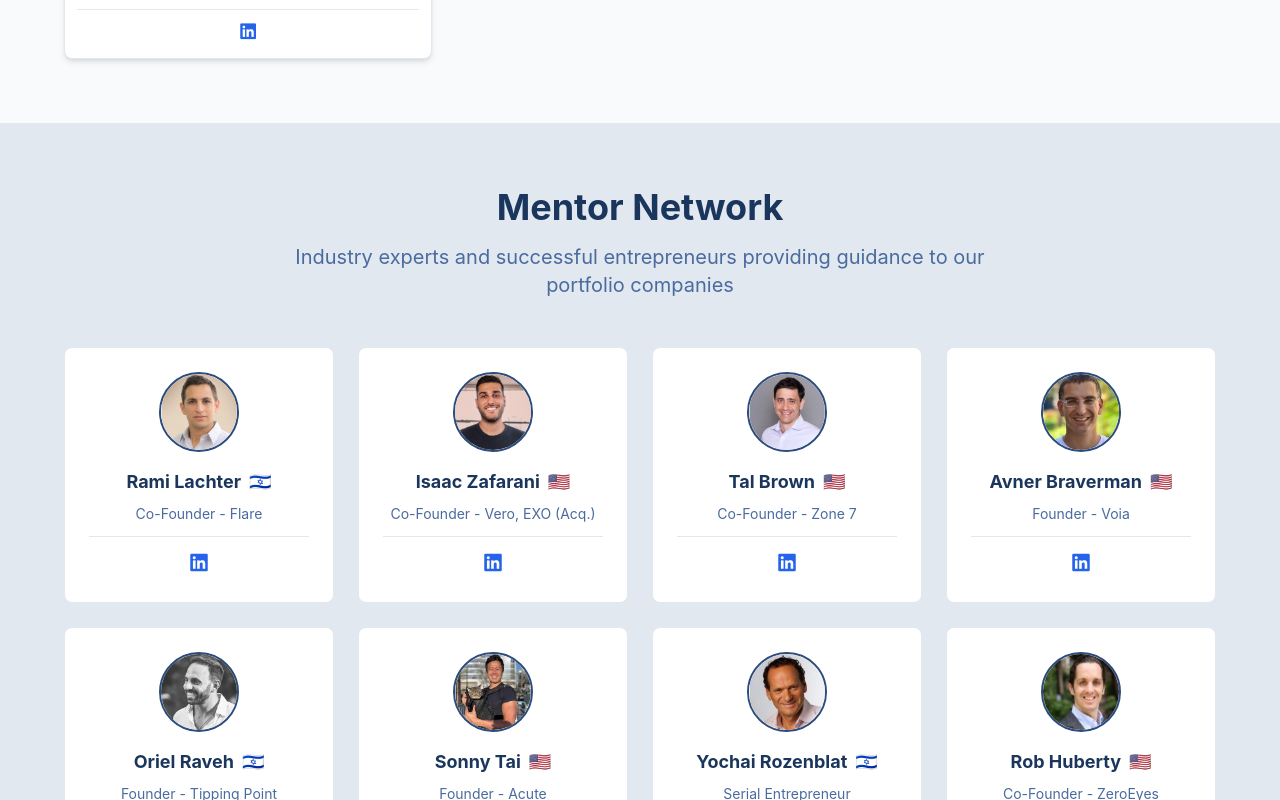
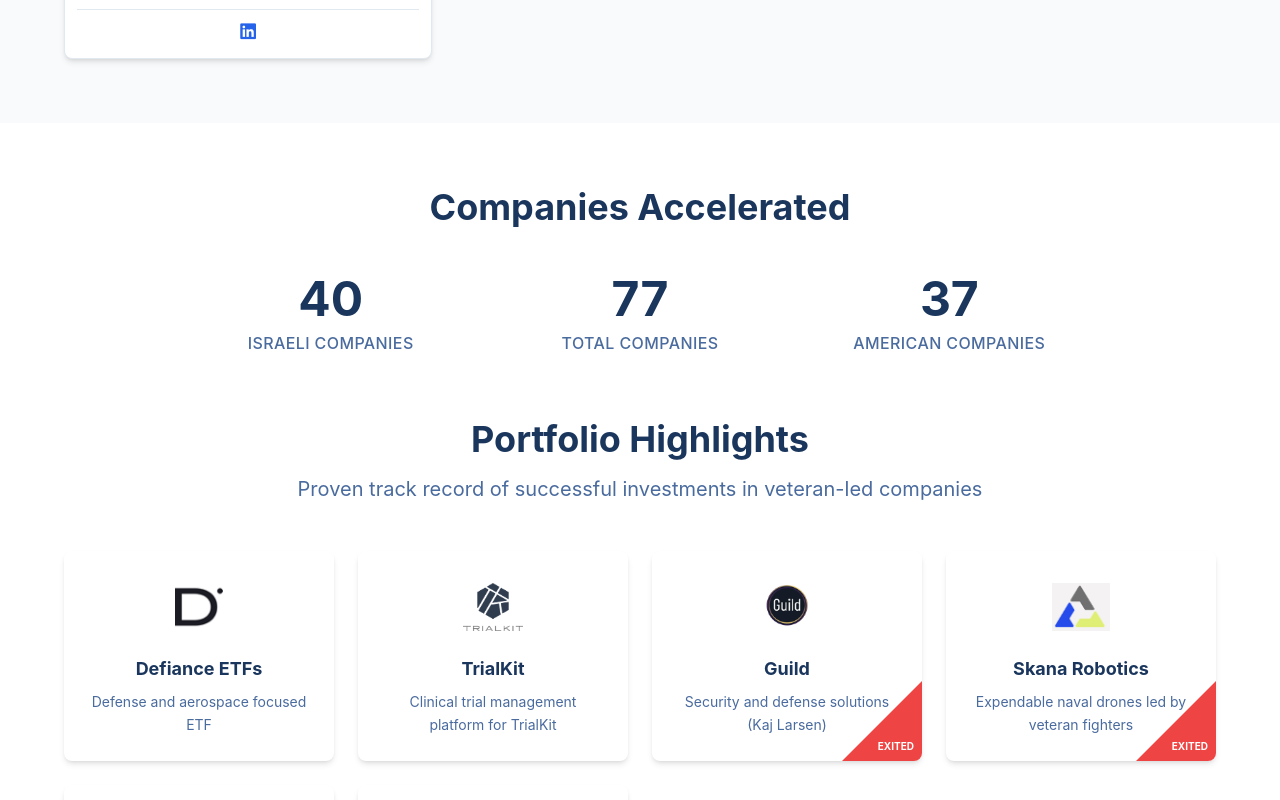
Before and after one commit to tamirSida/vb, a Next.js app: page /accelerator in a window 1280 px wide. Shown: the part 3140-3940 px from the top of the page. Built offline with nearby package versions, Linux system fonts and the light colour scheme; no server answers; the database is empty.

Commit message:
animation to portfolio

```diff
--- a/components/Portfolio.tsx
+++ b/components/Portfolio.tsx
@@ -1,25 +1,80 @@
-import React, { useState, useEffect } from 'react';
+import React, { useState, useEffect, useRef } from 'react';
 import Image from 'next/image';
 import { siteData, PortfolioCompany } from '../data/content';
 import EditableSection from './admin/EditableSection';
 import EditModal from './admin/EditModal';
 import { useSimpleFirestore } from '../hooks/useSimpleFirestore';
 
+// Counting animation component
+const CountingNumber: React.FC<{ end: number; duration: number; label: string; isVisible: boolean }> = ({ end, duration, label, isVisible }) => {
+  const [count, setCount] = useState(0);
+
+  useEffect(() => {
+    if (isVisible) {
+      setCount(0); // Reset count when becoming visible
+      let startTime: number;
+      let animationFrame: number;
+
+      const animate = (timestamp: number) => {
+        if (!startTime) startTime = timestamp;
+        const progress = Math.min((timestamp - startTime) / duration, 1);
+
+        // Easing function for smooth animation
+        const easeOutQuart = 1 - Math.pow(1 - progress, 4);
+        setCount(Math.floor(easeOutQuart * end));
+
+        if (progress < 1) {
+          animationFrame = requestAnimationFrame(animate);
+        }
+      };
+
+      animationFrame = requestAnimationFrame(animate);
+      return () => cancelAnimationFrame(animationFrame);
+    } else {
+      setCount(0); // Reset to 0 when not visible
+    }
+  }, [isVisible, end, duration]);
+
+  return (
+    <div className="text-center">
+      <div className="text-4xl md:text-5xl font-bold text-vb-navy mb-2">
+        {count}
+      </div>
+      <div className="text-sm md:text-base text-vb-medium font-medium uppercase tracking-wide">
+        {label}
+      </div>
+    </div>
+  );
+};
+
 const Portfolio: React.FC = () => {
   const [isEditModalOpen, setIsEditModalOpen] = useState(false);
   const [isCompanyModalOpen, setIsCompanyModalOpen] = useState(false);
   const [editingCompany, setEditingCompany] = useState<any>(null);
   const [selectedCompany, setSelectedCompany] = useState<any>(null);
-  const [editingType, setEditingType] = useState<'header' | 'company' | 'add'>('header');
+  const [editingType, setEditingType] = useState<'header' | 'company' | 'add' | 'stats'>('header');
   const [portfolioData, setPortfolioData] = useState({
     title: 'Portfolio Highlights',
     description: 'Proven track record of successful investments in veteran-led companies',
-    companies: siteData.portfolio
+    companies: siteData.portfolio,
+    stats: {
+      title: 'Companies Accelerated',
+      israeliCompanies: 40,
+      totalCompanies: 77,
+      americanCompanies: 37
+    }
   });
+  const [isStatsVisible, setIsStatsVisible] = useState(false);
+  const statsRef = useRef<HTMLDivElement>(null);
   const { updateDocument, getDocument } = useSimpleFirestore('siteContent');
 
   const handleEditHeader = () => {
     setEditingType('header');
+    setIsEditModalOpen(true);
+  };
+
+  const handleEditStats = () => {
+    setEditingType('stats');
     setIsEditModalOpen(true);
   };
 
@@ -61,12 +116,26 @@
 
   const handleSave = async (data: any) => {
     try {
-      if (editingType === 'header') {
+      if (editingType === 'stats') {
+        // Update stats section
+        const updatedData = {
+          ...portfolioData,
+          stats: {
+            title: data.statsTitle,
+            israeliCompanies: parseInt(data.israeliCompanies) || 0,
+            totalCompanies: parseInt(data.totalCompanies) || 0,
+            americanCompanies: parseInt(data.americanCompanies) || 0
+          },
+          updatedAt: new Date().toISOString()
+        };
+        await updateDocument('portfolio', updatedData);
+        setPortfolioData(updatedData);
+      } else if (editingType === 'header') {
         // Update section header
         const updatedData = {
+          ...portfolioData,
           title: data.title,
           description: data.description,
-          companies: portfolioData.companies,
           updatedAt: new Date().toISOString()
         };
         await updateDocument('portfolio', updatedData);
@@ -79,14 +148,7 @@
           logo: data.logo,
           websiteUrl: data.websiteUrl,
           blurb: data.blurb,
-          flag: data.flag || null,
-          metrics: {
-            investment: data.investment,
-            valuation: data.valuation,
-            tvpi: data.tvpi,
-            irr: data.irr,
-            status: data.status
-          }
+          flag: data.flag || null
         };
         const updatedData = {
           ...portfolioData,
@@ -106,14 +168,7 @@
             logo: data.logo,
             websiteUrl: data.websiteUrl,
             blurb: data.blurb,
-            flag: data.flag || null,
-            metrics: {
-              investment: data.investment,
-              valuation: data.valuation,
-              tvpi: data.tvpi,
-              irr: data.irr,
-              status: data.status
-            }
+            flag: data.flag || null
           };
           const updatedData = {
             ...portfolioData,
@@ -132,6 +187,26 @@
     }
   };
 
+  // Intersection observer for stats animation
+  useEffect(() => {
+    const observer = new IntersectionObserver(
+      ([entry]) => {
+        setIsStatsVisible(entry.isIntersecting);
+      },
+      { threshold: 0.3 }
+    );
+
+    if (statsRef.current) {
+      observer.observe(statsRef.current);
+    }
+
+    return () => {
+      if (statsRef.current) {
+        observer.unobserve(statsRef.current);
+      }
+    };
+  }, []);
+
   // Force use static data to bypass Firestore sync issues
   useEffect(() => {
     console.log('Loading static portfolio data with flags:', siteData.portfolio.map(c => ({
@@ -143,7 +218,13 @@
     setPortfolioData({
       title: 'Portfolio Highlights',
       description: 'Proven track record of successful investments in veteran-led companies',
-      companies: siteData.portfolio
+      companies: siteData.portfolio,
+      stats: {
+        title: 'Companies Accelerated',
+        israeliCompanies: 40,
+        totalCompanies: 77,
+        americanCompanies: 37
+      }
     });
   }, []);
 
@@ -151,6 +232,38 @@
     <>
       <section id="portfolio" className="section-padding bg-white">
         <div className="container-max">
+          {/* Companies Accelerated Hero Stats */}
+          <EditableSection
+            sectionName="Portfolio Stats"
+            onEdit={handleEditStats}
+          >
+            <div ref={statsRef} className="text-center mb-16">
+              <h2 className="text-3xl md:text-4xl font-bold text-vb-navy mb-12">
+                {portfolioData.stats.title}
+              </h2>
+              <div className="grid grid-cols-1 md:grid-cols-3 gap-8 max-w-4xl mx-auto">
+                <CountingNumber
+                  end={portfolioData.stats.israeliCompanies}
+                  duration={2000}
+                  label="Israeli Companies"
+                  isVisible={isStatsVisible}
+                />
+                <CountingNumber
+                  end={portfolioData.stats.totalCompanies}
+                  duration={2500}
+                  label="Total Companies"
+                  isVisible={isStatsVisible}
+                />
+                <CountingNumber
+                  end={portfolioData.stats.americanCompanies}
+                  duration={2000}
+                  label="American Companies"
+                  isVisible={isStatsVisible}
+                />
+              </div>
+            </div>
+          </EditableSection>
+
           <EditableSection
             sectionName="Portfolio Header"
             onEdit={handleEditHeader}
@@ -253,14 +366,60 @@
       onClose={() => setIsEditModalOpen(false)}
       onSave={handleSave}
       title={
-        editingType === 'header'
-          ? "Edit Portfolio Section"
-          : editingType === 'add'
-            ? "Add New Portfolio Company"
-            : `Edit ${editingCompany?.name || 'Company'}`
+        editingType === 'stats'
+          ? "Edit Portfolio Statistics"
+          : editingType === 'header'
+            ? "Edit Portfolio Section"
+            : editingType === 'add'
+              ? "Add New Portfolio Company"
+              : `Edit ${editingCompany?.name || 'Company'}`
       }
     >
-      {editingType === 'header' ? (
+      {editingType === 'stats' ? (
+        <div className="space-y-4">
+          <div>
+            <label className="block text-sm font-medium text-gray-300 mb-1">Section Title</label>
+            <input
+              type="text"
+              name="statsTitle"
+              defaultValue={portfolioData.stats.title}
+              className="admin-input w-full"
+            />
+          </div>
+          <div className="grid grid-cols-1 gap-4">
+            <div>
+              <label className="block text-sm font-medium text-gray-300 mb-1">Israeli Companies</label>
+              <input
+                type="number"
+                name="israeliCompanies"
+                defaultValue={portfolioData.stats.israeliCompanies}
+                className="admin-input w-full"
+                placeholder="40"
+              />
+            </div>
+            <div>
+              <label className="block text-sm font-medium text-gray-300 mb-1">Total Companies</label>
+              <input
+                type="number"
+                name="totalCompanies"
+                defaultValue={portfolioData.stats.totalCompanies}
+                className="admin-input w-full"
+                placeholder="77"
+              />
+            </div>
+            <div>
+              <label className="block text-sm font-medium text-gray-300 mb-1">American Companies</label>
+              <input
+                type="number"
+                name="americanCompanies"
+                defaultValue={portfolioData.stats.americanCompanies}
+                className="admin-input w-full"
+                placeholder="37"
+              />
+            </div>
+          </div>
+        </div>
+      ) : editingType === 'header' ? (
         <div className="space-y-4">
           <div>
             <label className="block text-sm font-medium text-gray-300 mb-1">Section Title</label>
@@ -343,62 +502,6 @@
             </select>
           </div>
 
-          <div className="border-t border-gray-600 pt-4">
-            <h4 className="text-gray-300 font-medium mb-3">Investment Metrics</h4>
-            <div className="grid grid-cols-2 gap-4">
-              <div>
-                <label className="block text-sm font-medium text-gray-300 mb-1">Investment</label>
-                <input
-                  type="text"
-                  name="investment"
-                  defaultValue={editingCompany?.metrics?.investment || ''}
-                  className="admin-input w-full"
-                  placeholder="e.g., $260K pre-seed"
-                />
-              </div>
-              <div>
-                <label className="block text-sm font-medium text-gray-300 mb-1">Valuation</label>
-                <input
-                  type="text"
-                  name="valuation"
-                  defaultValue={editingCompany?.metrics?.valuation || ''}
-                  className="admin-input w-full"
-                  placeholder="e.g., $200M"
-                />
-              </div>
-              <div>
-                <label className="block text-sm font-medium text-gray-300 mb-1">TVPI</label>
-                <input
-                  type="text"
-                  name="tvpi"
-                  defaultValue={editingCompany?.metrics?.tvpi || ''}
-                  className="admin-input w-full"
-                  placeholder="e.g., 14.61"
-                />
-              </div>
-              <div>
-                <label className="block text-sm font-medium text-gray-300 mb-1">IRR</label>
-                <input
-                  type="text"
-                  name="irr"
-                  defaultValue={editingCompany?.metrics?.irr || ''}
-                  className="admin-input w-full"
-                  placeholder="e.g., 1,726%"
-                />
-              </div>
-            </div>
-            <div className="mt-4">
-              <label className="block text-sm font-medium text-gray-300 mb-1">Status</label>
-              <input
-                type="text"
-                name="status"
-                defaultValue={editingCompany?.metrics?.status || ''}
-                className="admin-input w-full"
-                placeholder="e.g., Active, Acquired, etc."
-              />
-            </div>
-          </div>
-
           {editingType === 'company' && (
             <div className="pt-4 border-t border-gray-600">
               <button
--- a/pages/accelerator.tsx
+++ b/pages/accelerator.tsx
@@ -13,7 +13,7 @@
 
 export default function Accelerator() {
   const [sections, setSections] = useState([
-    'whyVB', 'programs', 'team', 'mentors', 'portfolio', 'applicationProcess', 'cta'
+    'whyVB', 'programs', 'team', 'portfolio', 'mentors', 'applicationProcess', 'cta'
   ]);
 
   // Enable discrete admin access methods
```
